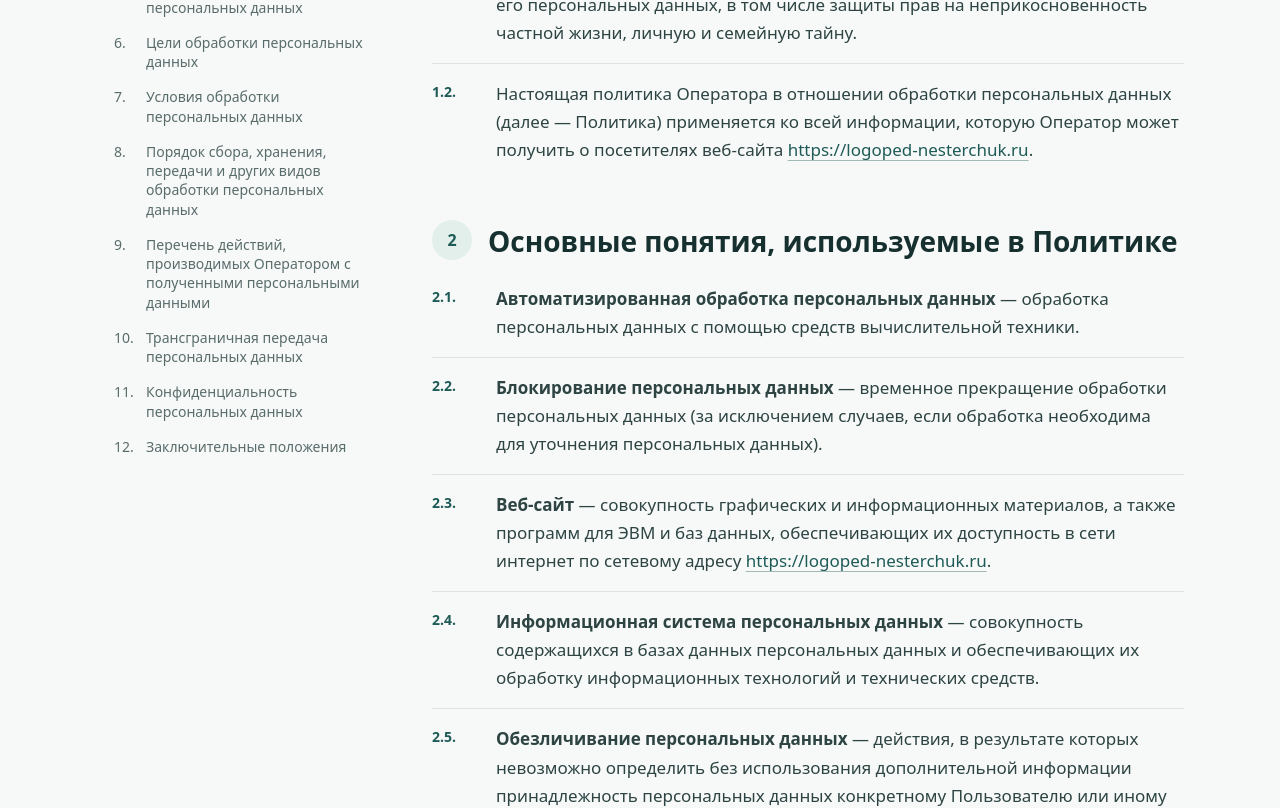
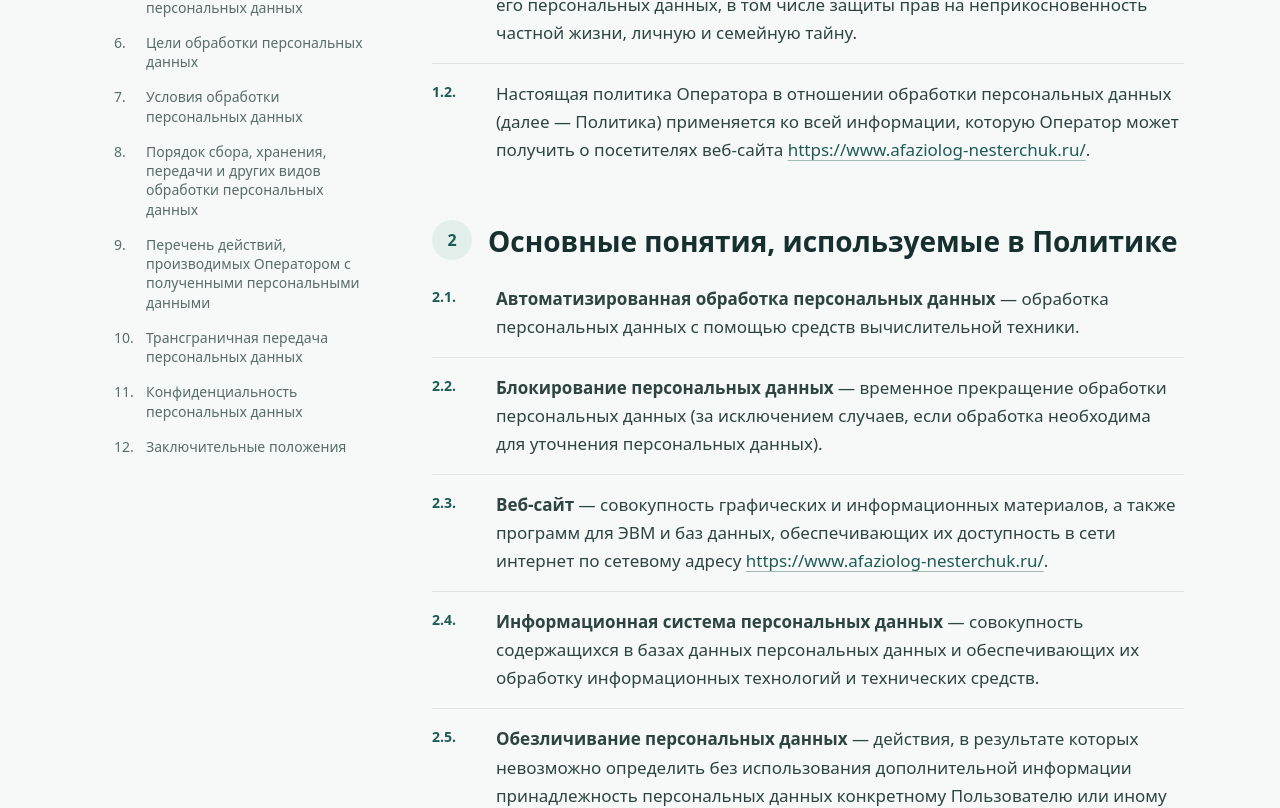
Before and after one commit to flwlss/speech-therapist-frontend, a Next.js app: page /privacy in a window 1280 px wide. Shown: the part 592-1400 px from the top of the page. Built offline with nearby package versions, Linux system fonts and the light colour scheme; no server answers.

Commit message:
fix policy

```diff
--- a/src/common/privacy.ts
+++ b/src/common/privacy.ts
@@ -17,7 +17,7 @@ export const privacySections: PolicySection[] = [
       },
       {
         number: "1.2.",
-        text: "Настоящая политика Оператора в отношении обработки персональных данных (далее — Политика) применяется ко всей информации, которую Оператор может получить о посетителях веб-сайта https://logoped-nesterchuk.ru.",
+        text: "Настоящая политика Оператора в отношении обработки персональных данных (далее — Политика) применяется ко всей информации, которую Оператор может получить о посетителях веб-сайта https://www.afaziolog-nesterchuk.ru/.",
       },
     ],
   },
@@ -42,7 +42,7 @@ export const privacySections: PolicySection[] = [
         number: "2.3.",
         term: "Веб-сайт",
         definition:
-          "совокупность графических и информационных материалов, а также программ для ЭВМ и баз данных, обеспечивающих их доступность в сети интернет по сетевому адресу https://logoped-nesterchuk.ru.",
+          "совокупность графических и информационных материалов, а также программ для ЭВМ и баз данных, обеспечивающих их доступность в сети интернет по сетевому адресу https://www.afaziolog-nesterchuk.ru/.",
       },
       {
         number: "2.4.",
@@ -72,7 +72,7 @@ export const privacySections: PolicySection[] = [
         number: "2.8.",
         term: "Персональные данные",
         definition:
-          "любая информация, относящаяся прямо или косвенно к определенному или определяемому Пользователю веб-сайта https://logoped-nesterchuk.ru.",
+          "любая информация, относящаяся прямо или косвенно к определенному или определяемому Пользователю веб-сайта https://www.afaziolog-nesterchuk.ru/.",
       },
       {
         number: "2.9.",
@@ -83,7 +83,8 @@ export const privacySections: PolicySection[] = [
       {
         number: "2.10.",
         term: "Пользователь",
-        definition: "любой посетитель веб-сайта https://logoped-nesterchuk.ru.",
+        definition:
+          "любой посетитель веб-сайта https://www.afaziolog-nesterchuk.ru/.",
       },
       {
         number: "2.11.",
@@ -219,7 +220,7 @@ export const privacySections: PolicySection[] = [
       },
       {
         label: "Персональные данные",
-        value: "фамилия, имя, отчество номера телефонов",
+        value: "фамилия, имя, отчество, номера телефонов",
       },
       {
         label: "Правовые основания",
@@ -367,7 +368,7 @@ export const privacySections: PolicySection[] = [
       },
       {
         number: "12.3.",
-        text: "Актуальная версия Политики в свободном доступе расположена в сети Интернет по адресу https://logoped-nesterchuk.ru/privacy.",
+        text: "Актуальная версия Политики в свободном доступе расположена в сети Интернет по адресу https://www.afaziolog-nesterchuk.ru/privacy.",
       },
     ],
   },
```
